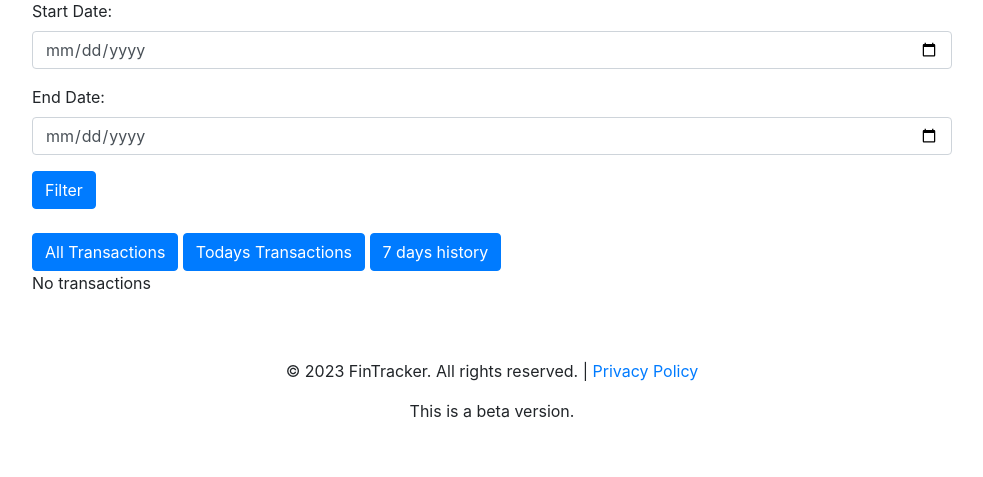
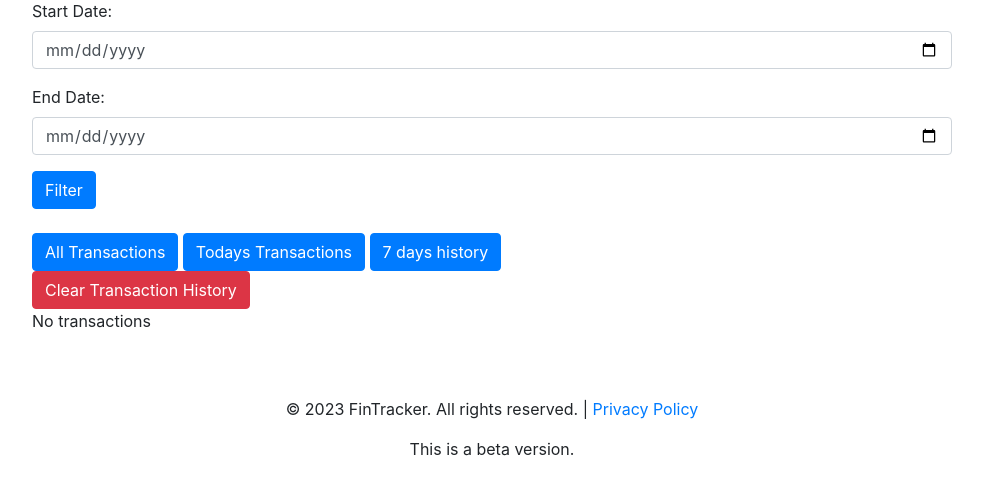
Before and after one commit to flyefe/Financial_Tracking_App, a Flask app: page /transaction-history in a window 1280 px wide. Shown: the part 398-875 px from the top of the page, without its empty margins (148-1131 px from the left). Before the commit the page ends 837 px from the top, so only its background shows below. Run offline with Flask 3, Linux system fonts and the light colour scheme; the visitor is signed in with stand-in values (Sample User, id 1); data that the repository does not hold is empty; some libraries are stand-ins or nearby versions.

Commit message:
delete button and clear all records now works

```diff
--- a/webapp/templates/history.html
+++ b/webapp/templates/history.html
@@ -27,7 +27,11 @@
             <a class="btn btn-primary" href="/transaction-history">All Transactions</a>
             <a class="btn btn-primary" href="/transaction-history/today">Todays Transactions</a>
             <a class="btn btn-primary" href="/transaction-history/last-7-days">7 days history</a>
-
+        </form>
+        <!-- Add this button or link where you want to trigger the history clearing -->
+        <form method="POST" action="{{ url_for('views.clear_history') }}"
+            onsubmit="return confirm('Are you sure you want to clear all transaction history?');">
+            <button type="submit" class="btn btn-danger">Clear Transaction History</button>
         </form>
 
 
@@ -59,11 +63,16 @@
                                 <i class="fas fa-pencil-alt"></i> Edit
                             </a>
                         </td>
-                        <!-- <td>
-                            <a href="{{ url_for('views.delete_transaction', transaction_id=transaction.transaction_id) }}" class="btn btn-danger btn-sm">
-                                <i class="fas fa-trash-alt"></i> Delete
-                            </a>
-                        </td> -->
+                        <td>
+                            <!-- Update the delete button to use a form with POST method -->
+                            <form method="POST" action="{{ url_for('views.delete_transaction', transaction_id=transaction.transaction_id) }}"
+                                onsubmit="return confirm('Are you sure you want to delete this transaction?');">
+                                <button type="submit" class="btn btn-danger btn-sm">
+                                    <i class="fas fa-trash-alt"></i> Delete
+                                </button>
+                            </form>
+
+                        </td>
                     </tr>
                     {% endfor %}
                 </tbody>
--- a/webapp/views.py
+++ b/webapp/views.py
@@ -46,11 +46,12 @@ def home():
      total_expenses_last_7_days = sum(transaction.amount for transaction in transactions
                                     if transaction.transaction_type == 'expense' and seven_days_ago <= transaction.transaction_date.date() <= today)
 
-     latest_balance = Transactions.query.filter_by(user_id=user_id).order_by(Transactions.transaction_date.desc()).first()
-     balance = latest_balance.balance if latest_balance else 0
+    #  latest_balance = Transactions.query.filter_by(user_id=user_id).order_by(Transactions.transaction_date.desc()).first()
+    #  balance = latest_balance.balance if latest_balance else 0
 
      total_income = sum(transaction.amount for transaction in transactions if transaction.transaction_type == 'income')
      total_expenses = sum(transaction.amount for transaction in transactions if transaction.transaction_type == 'expense')
+     balance = total_income - total_expenses
 
 
      if request.method == 'POST':
@@ -209,7 +210,6 @@ def transactions_selected_range():
 
     return render_template('history.html', transactions=transactions, total_income=total_income, total_expenses=total_expenses, user=current_user)
 
-from flask import render_template
 
 @views.route('/edit/<int:transaction_id>', methods=['GET', 'POST'])
 @login_required
@@ -259,6 +259,19 @@ def delete_transaction(transaction_id):
     flash('Transaction deleted successfully!', category='success')
     return redirect(url_for('views.all_transactions'))
 
+@views.route('/clear-history', methods=['POST'])
+@login_required
+def clear_history():
+    user_id = current_user.id
+    # Delete all transactions for the current user
+    Transactions.query.filter_by(user_id=user_id).delete()
+
+    # Commit the changes to the database
+    db.session.commit()
+
+    flash('Transaction history cleared successfully', 'success')
+    return redirect(url_for('views.home'))
+
 @views.route('/test')
 def test():
     return render_template("test.html")
```
